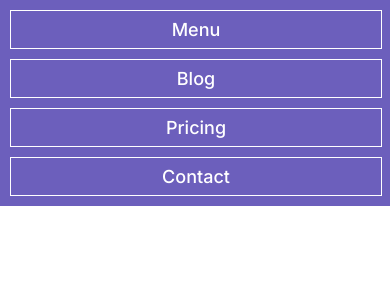
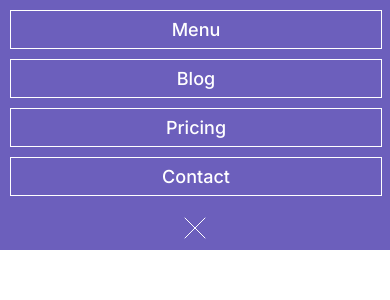
Before and after one commit to maksymopanasenko/eatly, a React (Vite) app: page / in a window 390 px wide. Both pictures are taken after a click on the icon 343 px from the left and 69 px from the top of the page. Shown: the top 300 px of the page. Built offline with nearby package versions, Linux system fonts and the light colour scheme.

Commit message:
finish mobile menu

```diff
--- a/src/components/MobileMenu/MobileMenu.module.scss
+++ b/src/components/MobileMenu/MobileMenu.module.scss
@@ -2,12 +2,36 @@
     position: absolute;
     left: 0;
     right: 0;
-    top: -205px;
+    top: -240px;
     padding: 10px;
     transition: all .7s;
     background: #6C5FBC;
+    display: flex;
+    flex-direction: column;
+    gap: 20px;
+}
+
+.MobileMenuOverlay {
+    position: fixed;
+    left: 0;
+    right: 0;
+    top: 0;
+    bottom: 0;
+}
+
+.MobileMenuClose {
+    display: flex;
+    justify-content: center;
+    align-items: center;
+    transition: inherit;
+    background: inherit;
+    border: none;
+    opacity: 0;
 }
 
 .MobileMenuVilible {
     top: 0;
+    .MobileMenuClose {
+        opacity: 1;
+    }
 }
--- a/src/components/MobileMenu/MobileMenu.tsx
+++ b/src/components/MobileMenu/MobileMenu.tsx
@@ -1,6 +1,7 @@
 import cn from "classnames";
 import { useEffect, useState } from "react";
 import Navbar from "../Navbar/Navbar";
+import Close from "./icons/close.svg?react";
 import styles from "./MobileMenu.module.scss";
 
 type MobileMenuProps = {
@@ -17,7 +18,7 @@ function MobileMenu({ onClose }: MobileMenuProps) {
   ) => {
     const { target } = event;
     if (
-      !(target as HTMLElement).closest(`.${styles.DropdownClose}`) &&
+      !(target as HTMLElement).closest(`.${styles.MobileMenuClose}`) &&
       (target as HTMLElement).nodeName !== "A"
     )
       return;
@@ -36,13 +37,21 @@ function MobileMenu({ onClose }: MobileMenuProps) {
 
   return (
     <div
-      className={cn(styles.MobileMenu, { [styles.MobileMenuVilible]: slide })}
+      className={styles.MobileMenuOverlay}
       onClick={handleClose}
       onKeyUp={handleClose}
       role="button"
       tabIndex={0}
     >
-      <Navbar mobile />
+      <div
+        className={cn(styles.MobileMenu, { [styles.MobileMenuVilible]: slide })}
+      >
+        <Navbar mobile />
+
+        <button type="button" className={styles.MobileMenuClose}>
+          <Close />
+        </button>
+      </div>
     </div>
   );
 }
--- a/src/components/Navbar/Navbar.module.scss
+++ b/src/components/Navbar/Navbar.module.scss
@@ -20,7 +20,6 @@
     }
 }
 
-
 .NavbarMobile {
     flex-direction: column;
     text-align: center;
@@ -32,5 +31,9 @@
         color: #fff;
         border: 1px solid #fff;
         padding: 5px 0;
+
+        &:hover {
+            color: #fff;
+        }
     }
 }
--- a/src/index.css
+++ b/src/index.css
@@ -11,7 +11,6 @@
 }
 
 a {
-  font-weight: 500;
   text-decoration: none;
 }
 
@@ -25,13 +24,3 @@ h1 {
   font-size: 3.2em;
   line-height: 1.1;
 }
-
-button {
-  border-radius: 8px;
-  padding: 0.6em 1.2em;
-  font-size: 1em;
-  font-weight: 500;
-  font-family: inherit;
-  background-color: #1a1a1a;
-  cursor: pointer;
-}
```
Also changed, not shown: src/components/MobileMenu/icons/close.svg (added).
